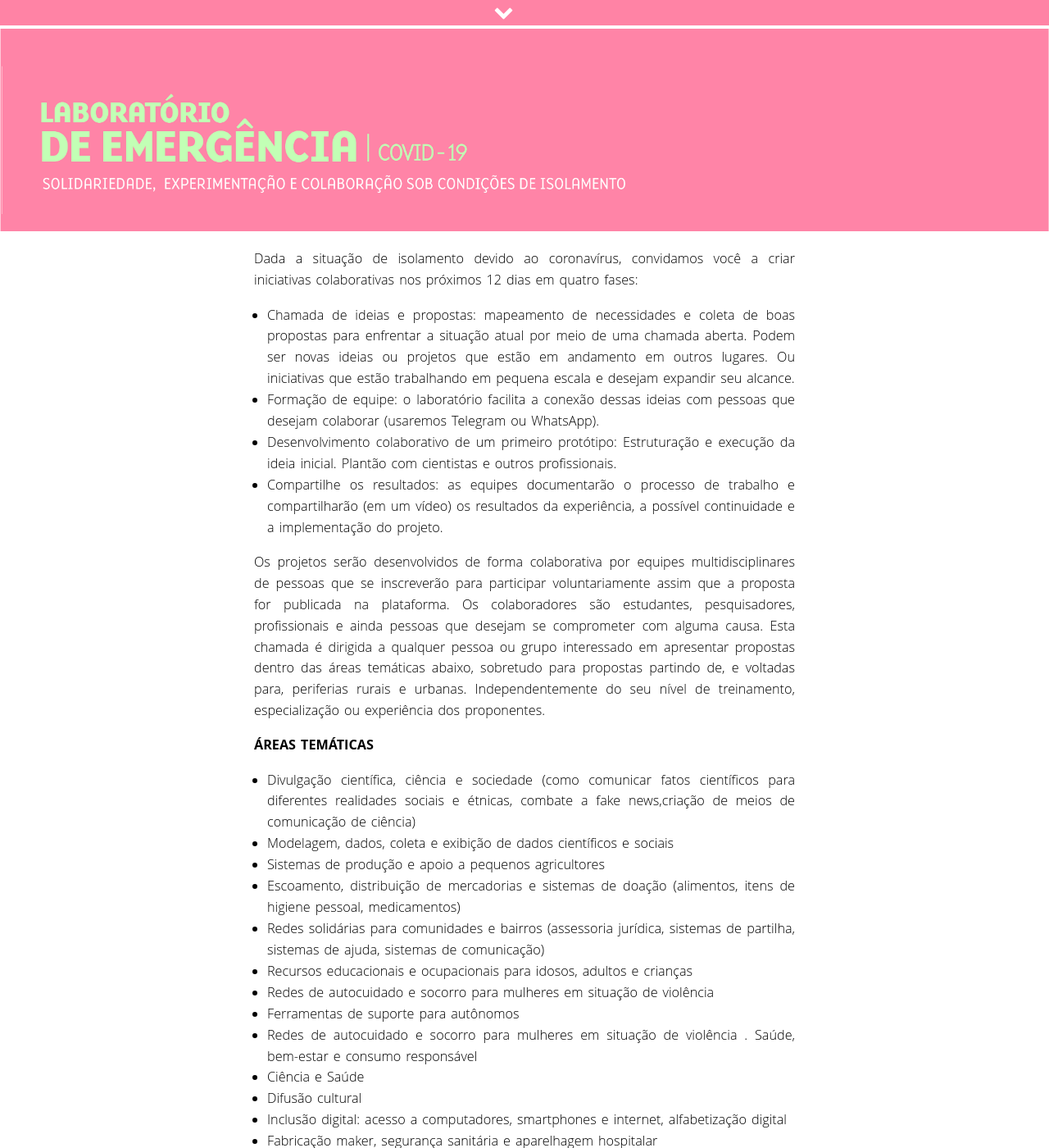
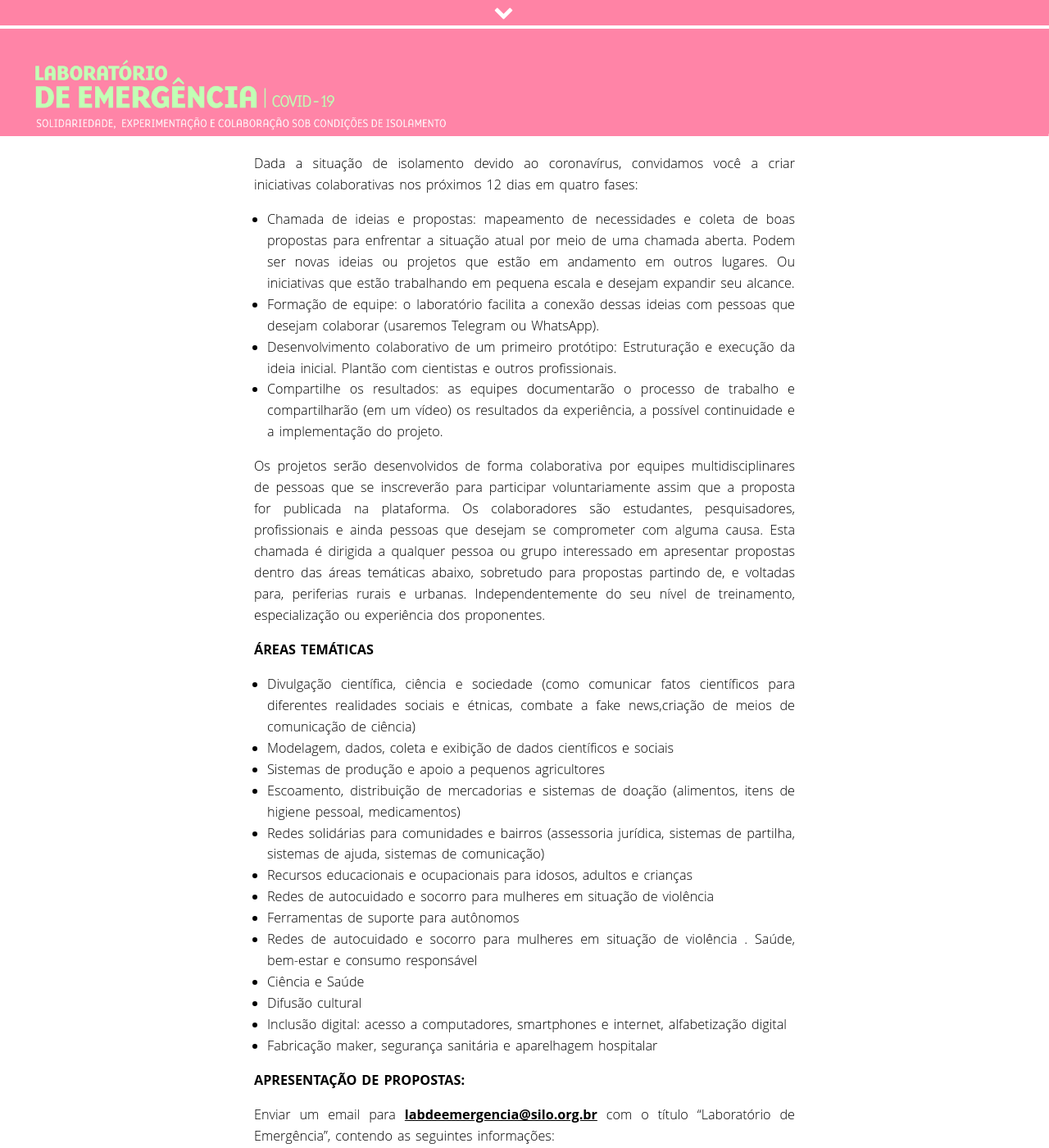
Before and after one commit to associacaosilo/labdeemergencia1ed, a Jekyll site: the page built from _pages/index.md, in a window 1280 px wide and 1400 px high. Shown: the whole window at 82% size. Built offline with Jekyll 4.4.1, drawn with Linux system fonts in a browser that asks for light colours; nearby versions of some CDN libraries.

Commit message:
title header ajust

```diff
--- a/_includes/title.html
+++ b/_includes/title.html
@@ -3,7 +3,7 @@
   <a href="{{ site.baseurl }}/">
 
   {% if page.permalink == '/' %}
-  <img src="/media/images/covers/cover_home.png" alt="LABORATÓRIO DE EMERGÊNCIA | COVID 19:
+  <img src="/media/images/covers/cover_posts.png" alt="LABORATÓRIO DE EMERGÊNCIA | COVID 19:
 SOLIDARIEDADE, EXPERIMENTAÇÃO E COLABORAÇÃO SOB CONDIÇÕES DE ISOLAMENTO" style="width: 100% ;">
 
    {% else %}
--- a/css/main.scss
+++ b/css/main.scss
@@ -257,7 +257,7 @@ a {
   overflow: auto;
   position: sticky;
   z-index: 1;
-  top: -5%;
+  top: -3%;
 }
 
 .main-title {
```
